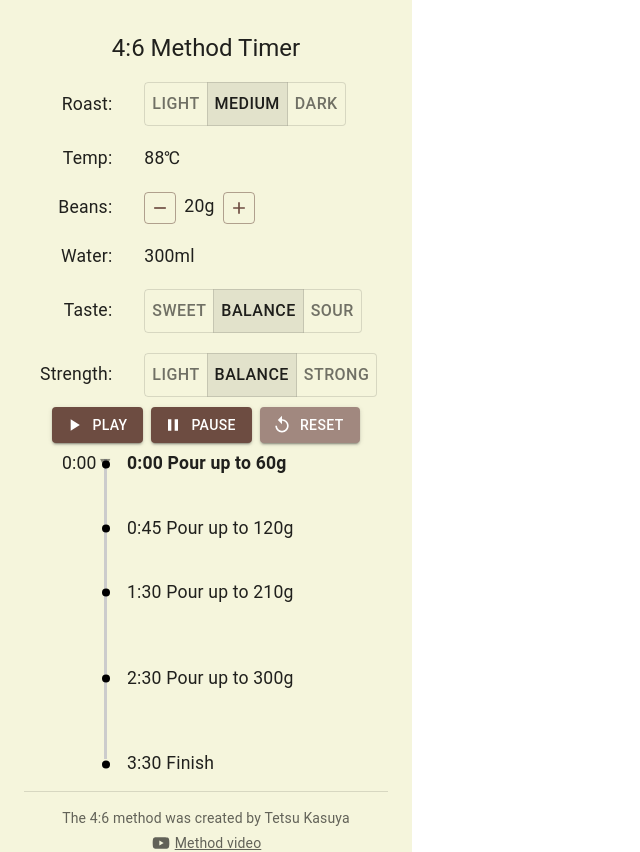
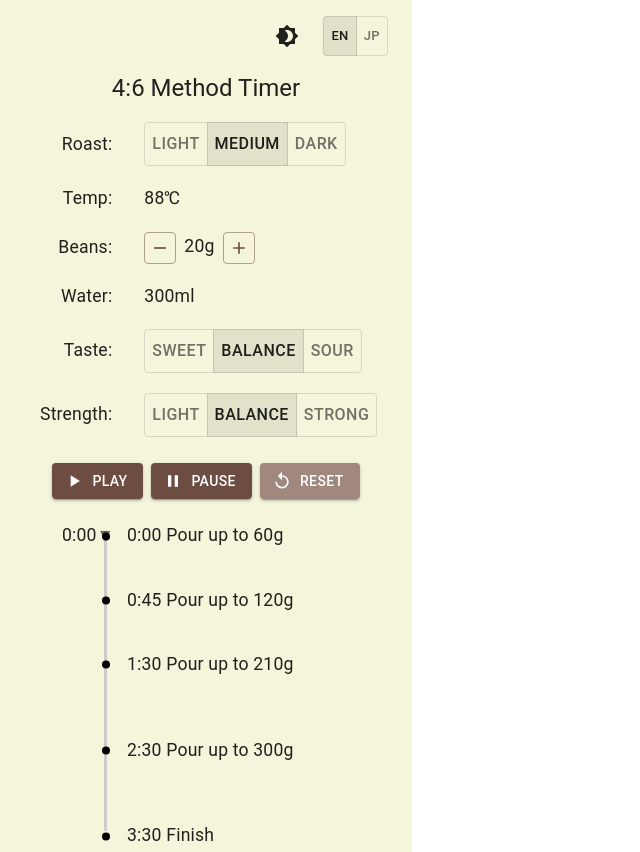
Before and after one commit to takatama/46timer, a React (Vite) app: page / in a window 1280 px wide. Shown: the top 852 px of the page, without its empty margins (0-640 px from the left). Built offline with nearby package versions, Linux system fonts and the light colour scheme.

Commit message:
feat: Refactor translation management and update timeline step statuses

```diff
--- a/src/App.tsx
+++ b/src/App.tsx
@@ -9,6 +9,7 @@ import Controls from './components/Controls';
 import Timeline from './components/Timeline';
 import Footer from './components/Footer';
 import './App.css';
+import { translations } from './translations/index'
 
 // Create theme with both light and dark modes
 const getTheme = (mode: 'light' | 'dark') => createTheme({
@@ -29,125 +30,6 @@ const getTheme = (mode: 'light' | 'dark') => createTheme({
     fontFamily: '"Roboto", "Helvetica", "Arial", sans-serif'
   }
 });
-
-interface StaticTranslations {
-  title: string;
-  beansAmount: string;
-  waterVolume: string;
-  taste: string;
-  strength: string;
-  sweet: string;
-  balance: string;
-  sour: string;
-  light: string;
-  strong: string;
-  play: string;
-  pause: string;
-  reset: string;
-  language: string;
-  darkMode: string;
-  lightMode: string;
-  roastLevel: string;
-  lightRoast: string;
-  mediumRoast: string;
-  darkRoast: string;
-  waterTemp: string;
-  footerMethodBy: string;
-  footerMethodVideo: string;
-  footerCreatedBy: string;
-}
-
-interface DynamicTranslations {
-  flavorPour1: (amount: number) => string;
-  flavorPour2: (amount: number) => string;
-  strengthPour1: (amount: number) => string;
-  strengthPour2: (amount: number) => string;
-  strengthPour3: (amount: number) => string;
-  finish: () => string;
-}
-
-type TranslationType = StaticTranslations & DynamicTranslations;
-
-// Add dark mode translations
-const translations: Record<'en' | 'jp', TranslationType> = {
-  en: {
-    title: "4:6 Method Timer",
-    beansAmount: "Beans",
-    waterVolume: "Water",
-    taste: "Taste",
-    strength: "Strength",
-    sweet: "Sweet",
-    balance: "Balance",
-    sour: "Sour",
-    light: "Light",
-    strong: "Strong",
-    play: "Play",
-    pause: "Pause",
-    reset: "Reset",
-    flavorPour1: (amount: number) => `Pour up to ${amount}g`,
-    flavorPour2: (amount: number) => `Pour up to ${amount}g`,
-    strengthPour1: (amount: number) => `Pour up to ${amount}g`,
-    strengthPour2: (amount: number) => `Pour up to ${amount}g`,
-    strengthPour3: (amount: number) => `Pour up to ${amount}g`,
-    finish: () => "Finish",
-    language: "Language",
-    darkMode: "Dark Mode",
-    lightMode: "Light Mode",
-    roastLevel: "Roast",
-    lightRoast: "Light",
-    mediumRoast: "Medium",
-    darkRoast: "Dark",
-    waterTemp: "Temp",
-    footerMethodBy: "The 4:6 method was created by Tetsu Kasuya",
-    footerMethodVideo: "Method video",
-    footerCreatedBy: "Created by Hirokazu Takatama",
-  },
-  jp: {
-    title: "4:6メソッド タイマー",
-    beansAmount: "豆の量",
-    waterVolume: "湯量",
-    taste: "味",
-    strength: "濃さ",
-    sweet: "甘味",
-    balance: "バランス",
-    sour: "酸味",
-    light: "薄い",
-    strong: "濃い",
-    play: "再生",
-    pause: "一時停止",
-    reset: "リセット",
-    flavorPour1: (amount: number) => `${amount}g まで注湯`,
-    flavorPour2: (amount: number) => `${amount}g まで注湯`,
-    strengthPour1: (amount: number) => `${amount}g まで注湯`,
-    strengthPour2: (amount: number) => `${amount}g まで注湯`,
-    strengthPour3: (amount: number) => `${amount}g まで注湯`,
-    finish: () => "完成",
-    language: "言語",
-    darkMode: "ダークモード",
-    lightMode: "ライトモード",
-    roastLevel: "焙煎度",
-    lightRoast: "浅煎り",
-    mediumRoast: "中煎り",
-    darkRoast: "深煎り",
-    waterTemp: "湯温",
-    footerMethodBy: "4:6メソッドは粕谷哲氏によって考案されました",
-    footerMethodVideo: "メソッド解説動画",
-    footerCreatedBy: "Created by Hirokazu Takatama",
-  }
-};
-
-// Timeline constants
-const TIMELINE_CONSTANTS = {
-  CONTAINER_HEIGHT: 300,
-  TOTAL_TIME: 210,
-  MARKER_SIZE: 8,
-  ARROW_OFFSET: 45,
-  ARROW_HEIGHT: 14,
-  TIMELINE_LEFT_MARGIN: 80,
-  STEP_TEXT_MARGIN: 20,
-  FIRST_STEP_OFFSET: 5,
-  FONT_SIZE: '1.1rem' // default size of Typography variant="body2"
-} as const;
 
 // Function to calculate timer steps based on the 4:6 method
 function calculateSteps(beansAmount: number, flavor: string, strength: string) {
@@ -320,38 +202,6 @@ function App() {
     }
   };
 
-  // Calculate arrow position (for timeline progress)
-  const getArrowTop = () => {
-    const clampedTime = Math.min(currentTime, TIMELINE_CONSTANTS.TOTAL_TIME);
-    return (clampedTime / TIMELINE_CONSTANTS.TOTAL_TIME) * TIMELINE_CONSTANTS.CONTAINER_HEIGHT - TIMELINE_CONSTANTS.ARROW_HEIGHT + TIMELINE_CONSTANTS.FIRST_STEP_OFFSET;
-  };
-
-  const getStepPosition = (time: number) => {
-    const topPos = (time / TIMELINE_CONSTANTS.TOTAL_TIME) * TIMELINE_CONSTANTS.CONTAINER_HEIGHT;
-    return time === 0 ? TIMELINE_CONSTANTS.FIRST_STEP_OFFSET : topPos + TIMELINE_CONSTANTS.FIRST_STEP_OFFSET;
-  };
-
-  // Add function to update step statuses
-  const updateStepStatuses = (currentTimeValue: number) => {
-    setSteps(prevSteps => prevSteps.map((step, index) => {
-      if (currentTimeValue >= step.time && (index === prevSteps.length - 1 || currentTimeValue < prevSteps[index + 1].time)) {
-        return { ...step, status: 'current' };
-      }
-      if (currentTimeValue >= step.time) {
-        return { ...step, status: 'completed' };
-      }
-      if (currentTimeValue >= step.time - 5 && currentTimeValue < step.time) {
-        return { ...step, status: 'next' };
-      }
-      return { ...step, status: 'upcoming' };
-    }));
-  };
-
-  // Update useEffect for timer
-  useEffect(() => {
-    updateStepStatuses(currentTime);
-  }, [currentTime]);
-
   return (
     <ThemeProvider theme={theme}>
       <Container maxWidth="sm" sx={{
@@ -361,9 +211,23 @@ function App() {
         py: 2,
         width: '412px',
       }}>
-        {/* ヘッダー部分 */}
         <Box sx={{ display: 'flex', justifyContent: 'flex-end', mb: 2, gap: 2 }}>
-          {/* ...ダークモードと言語切り替え... */}
+          <IconButton
+            onClick={() => setDarkMode(!darkMode)}
+            color="inherit"
+            title={darkMode ? t.lightMode : t.darkMode}
+          >
+            {darkMode ? <Brightness7Icon /> : <Brightness4Icon />}
+          </IconButton>
+          <ToggleButtonGroup
+            value={language}
+            exclusive
+            onChange={handleLanguageChange}
+            size="small"
+          >
+            <ToggleButton value="en">EN</ToggleButton>
+            <ToggleButton value="jp">JP</ToggleButton>
+          </ToggleButtonGroup>
         </Box>
 
         <Typography variant="h5" align="center" gutterBottom>
@@ -392,6 +256,7 @@ function App() {
         <Timeline
           t={t}
           steps={steps}
+          setSteps={setSteps}
           currentTime={currentTime}
           darkMode={darkMode}
         />
--- a/src/components/Controls.tsx
+++ b/src/components/Controls.tsx
@@ -14,7 +14,7 @@ interface ControlsProps {
 
 const Controls: React.FC<ControlsProps> = ({ t, onPlay, onPause, onReset }) => {
   return (
-    <Box sx={{ display: 'flex', justifyContent: 'center', mb: 2 }}>
+    <Box sx={{ display: 'flex', justifyContent: 'center', mb: 4 }}>
       <Button variant="contained" color="primary" onClick={onPlay} sx={{ mr: 1 }} startIcon={<PlayArrowIcon />}>
         {t.play}
       </Button>
--- a/src/components/Settings.tsx
+++ b/src/components/Settings.tsx
@@ -50,7 +50,8 @@ const Settings: React.FC<SettingsProps> = ({
       '& .MuiTableCell-root': {
         borderBottom: 'none',
         padding: '10px 16px',
-      }
+      },
+      mb: 2,
     }}>
       <TableBody>
         <TableRow>
--- a/src/components/Timeline.tsx
+++ b/src/components/Timeline.tsx
@@ -1,4 +1,4 @@
-import React from 'react';
+import React, { useEffect } from 'react';
 import { Box, Typography } from '@mui/material';
 import { Step, TranslationType, DynamicTranslations } from '../types';
 
@@ -7,6 +7,7 @@ interface TimelineProps {
   steps: Step[];
   currentTime: number;
   darkMode: boolean;
+  setSteps: React.Dispatch<React.SetStateAction<Step[]>>;
 }
 
 const TIMELINE_CONSTANTS = {
@@ -21,22 +22,45 @@ const TIMELINE_CONSTANTS = {
   FONT_SIZE: '1.1rem'
 } as const;
 
-const Timeline: React.FC<TimelineProps> = ({ t, steps, currentTime, darkMode }) => {
+const Timeline: React.FC<TimelineProps> = ({ t, steps, setSteps, currentTime, darkMode }) => {
   const formatTime = (seconds: number) => {
     const m = Math.floor(seconds / 60);
     const s = Math.floor(seconds % 60);
     return m + ":" + (s < 10 ? "0" + s : s);
   };
 
+  // Calculate arrow position (for timeline progress)
   const getArrowTop = () => {
     const clampedTime = Math.min(currentTime, TIMELINE_CONSTANTS.TOTAL_TIME);
     return (clampedTime / TIMELINE_CONSTANTS.TOTAL_TIME) * TIMELINE_CONSTANTS.CONTAINER_HEIGHT - TIMELINE_CONSTANTS.ARROW_HEIGHT + TIMELINE_CONSTANTS.FIRST_STEP_OFFSET;
   };
 
+  // Add function to update step statuses
   const getStepPosition = (time: number) => {
     const topPos = (time / TIMELINE_CONSTANTS.TOTAL_TIME) * TIMELINE_CONSTANTS.CONTAINER_HEIGHT;
     return time === 0 ? TIMELINE_CONSTANTS.FIRST_STEP_OFFSET : topPos + TIMELINE_CONSTANTS.FIRST_STEP_OFFSET;
   };
+
+  // Add function to update step statuses
+  const updateStepStatuses = (currentTimeValue: number) => {
+    setSteps(prevSteps => prevSteps.map((step, index) => {
+      if (currentTimeValue >= step.time && (index === prevSteps.length - 1 || currentTimeValue < prevSteps[index + 1].time)) {
+        return { ...step, status: 'current' };
+      }
+      if (currentTimeValue >= step.time) {
+        return { ...step, status: 'completed' };
+      }
+      if (currentTimeValue >= step.time - 5 && currentTimeValue < step.time) {
+        return { ...step, status: 'next' };
+      }
+      return { ...step, status: 'upcoming' };
+    }));
+  };
+
+  // Update useEffect for timer
+  useEffect(() => {
+    updateStepStatuses(currentTime);
+  }, [currentTime]);
 
   return (
     <Box
--- /dev/null
+++ b/src/translations/index.ts
@@ -0,0 +1,68 @@
+import { TranslationType } from "../types";
+
+export const translations: Record<'en' | 'jp', TranslationType> = {
+  en: {
+    title: "4:6 Method Timer",
+    beansAmount: "Beans",
+    waterVolume: "Water",
+    taste: "Taste",
+    strength: "Strength",
+    sweet: "Sweet",
+    balance: "Balance",
+    sour: "Sour",
+    light: "Light",
+    strong: "Strong",
+    play: "Play",
+    pause: "Pause",
+    reset: "Reset",
+    flavorPour1: (amount: number) => `Pour up to ${amount}g`,
+    flavorPour2: (amount: number) => `Pour up to ${amount}g`,
+    strengthPour1: (amount: number) => `Pour up to ${amount}g`,
+    strengthPour2: (amount: number) => `Pour up to ${amount}g`,
+    strengthPour3: (amount: number) => `Pour up to ${amount}g`,
+    finish: () => "Finish",
+    language: "Language",
+    darkMode: "Dark Mode",
+    lightMode: "Light Mode",
+    roastLevel: "Roast",
+    lightRoast: "Light",
+    mediumRoast: "Medium",
+    darkRoast: "Dark",
+    waterTemp: "Temp",
+    footerMethodBy: "The 4:6 method was created by Tetsu Kasuya",
+    footerMethodVideo: "Method video",
+    footerCreatedBy: "Created by Hirokazu Takatama",
+  },
+  jp: {
+    title: "4:6メソッド タイマー",
+    beansAmount: "豆の量",
+    waterVolume: "湯量",
+    taste: "味",
+    strength: "濃さ",
+    sweet: "甘味",
+    balance: "バランス",
+    sour: "酸味",
+    light: "薄い",
+    strong: "濃い",
+    play: "再生",
+    pause: "一時停止",
+    reset: "リセット",
+    flavorPour1: (amount: number) => `${amount}g まで注湯`,
+    flavorPour2: (amount: number) => `${amount}g まで注湯`,
+    strengthPour1: (amount: number) => `${amount}g まで注湯`,
+    strengthPour2: (amount: number) => `${amount}g まで注湯`,
+    strengthPour3: (amount: number) => `${amount}g まで注湯`,
+    finish: () => "完成",
+    language: "言語",
+    darkMode: "ダークモード",
+    lightMode: "ライトモード",
+    roastLevel: "焙煎度",
+    lightRoast: "浅煎り",
+    mediumRoast: "中煎り",
+    darkRoast: "深煎り",
+    waterTemp: "湯温",
+    footerMethodBy: "4:6メソッドは粕谷哲氏によって考案されました",
+    footerMethodVideo: "メソッド解説動画",
+    footerCreatedBy: "Created by Hirokazu Takatama",
+  }
+};
```
